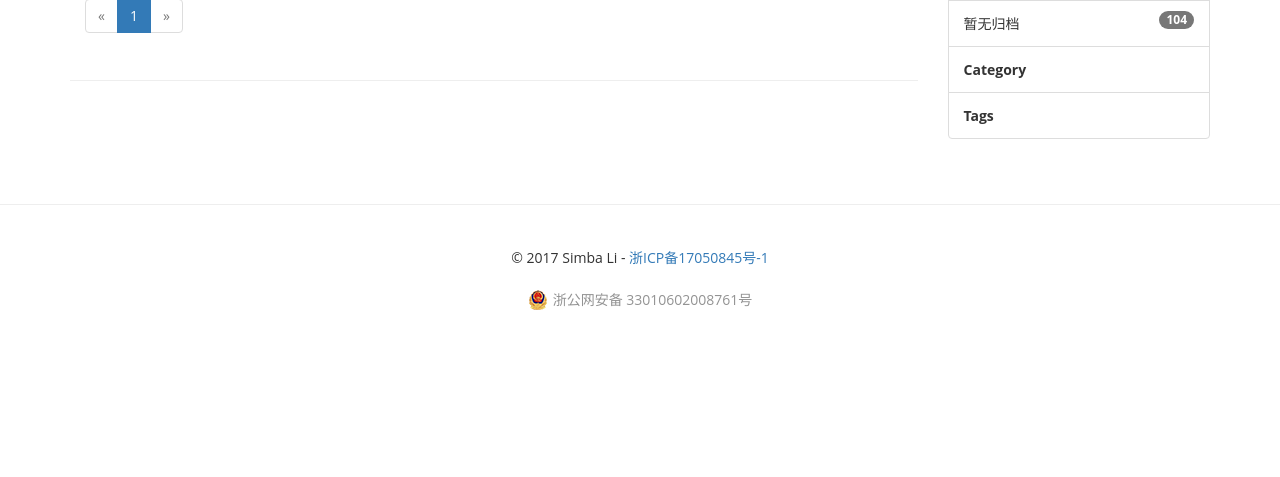
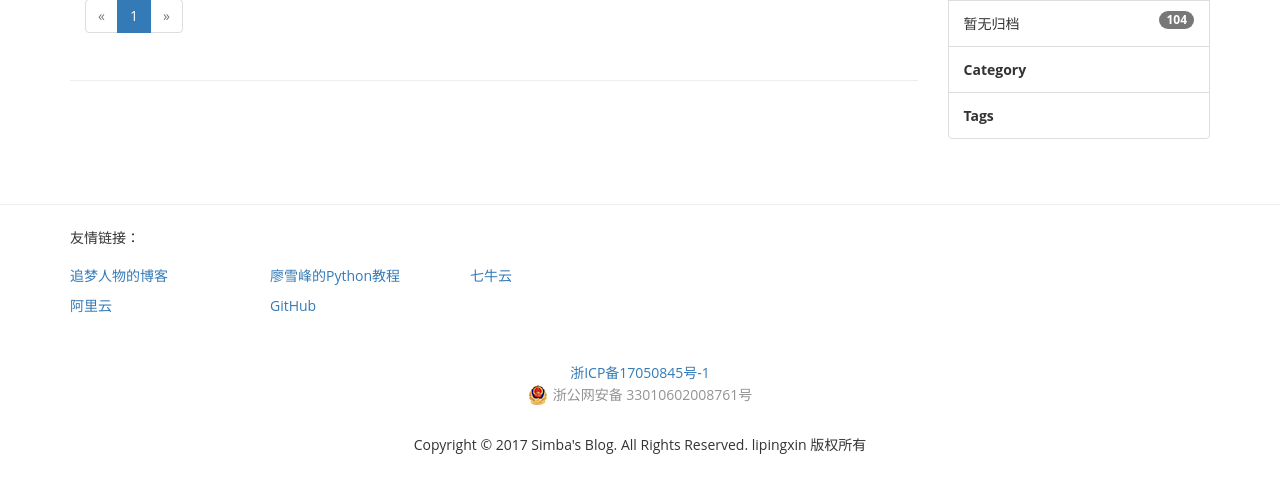
Before and after one commit to francislpx/myblog, a Django app: page / in a window 1280 px wide. Shown: the part 356-833 px from the top of the page. Before the commit the page ends 666 px from the top, so only its background shows below. Run offline with Django 3.2, Linux system fonts and the light colour scheme; data that the repository does not hold is empty; some libraries are stand-ins or nearby versions.

Commit message:
新增友情链接，版权说明等信息

```diff
--- a/templates/blog/detail.html
+++ b/templates/blog/detail.html
@@ -30,6 +30,9 @@
         <div class="blog-txt">
             {{ post.body | safe }}
         </div>
+
+
+        <div style="margin-top: 20px">版权声明：本文为博主原创文章，转载请表明出处。</div>
 
     </div>
     <!--BLOG MAIN SECTION END-->
--- a/templates/layout.html
+++ b/templates/layout.html
@@ -116,20 +116,30 @@
 </section>
 <hr/>
 <div class="container">
+    <div>
+        <p>友情链接：</p>
+        <table border="0">
+        <tr style="height: 30px">
+            <td width="200px"><a target="_blank" href="http://zmrenwu.com">追梦人物的博客</a></td>
+            <td width="200px"><a target="_blank" href="https://www.liaoxuefeng.com/wiki/0014316089557264a6b348958f449949df42a6d3a2e542c000">廖雪峰的Python教程</a></td>
+            <td width="200px"><a target="_blank" href="https://www.qiniu.com">七牛云</a></td>
+        </tr>
+        <tr style="height: 30px">
+            <td width="200px"><a target="_blank" href="https://www.aliyun.com">阿里云</a></td>
+            <td width="200px"><a target="_blank" href="https://github.com">GitHub</a></td>
+        </tr>
+        </table>
+    </div>
     <div class="row">
         <div class="col-md-12 text-center set-foot">
-            &copy 2017 Simba Li -
-            <a href="http://www.miitbeian.gov.cn/">浙ICP备17050845号-1</a>
-{#            <a href="http://www.beian.gov.cn/portal/registerSystemInfo?recordcode=33010602008761">#}
-{#                <img src="{% static 'blog/img/beian.png' %}"/>浙公网安备 33010602008761号#}
-{#            </a>#}
             <div style="width:300px;margin:0 auto; padding:20px 0;">
+                <a target="_blank" href="http://www.miitbeian.gov.cn/">浙ICP备17050845号-1</a>
 		 		<a target="_blank" href="http://www.beian.gov.cn/portal/registerSystemInfo?recordcode=33010602008761" style="display:inline-block;text-decoration:none;height:20px;line-height:20px;">
                     <img src="{% static 'blog/img/beian.png' %}" alt="公安备案图标" style="float:left;"/>
                     <p style="float:left;height:20px;line-height:20px;margin: 0px 0px 0px 5px; color:#939393;">浙公网安备 33010602008761号</p>
                 </a>
 		 	</div>
-
+            Copyright © 2017 Simba's Blog. All Rights Reserved. lipingxin 版权所有
         </div>
     </div>
 </div>
```
